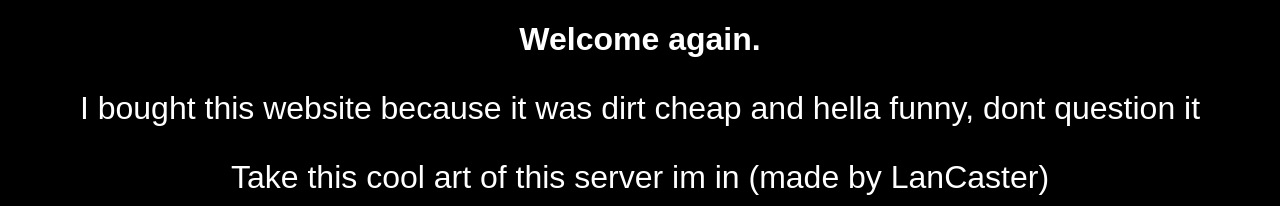
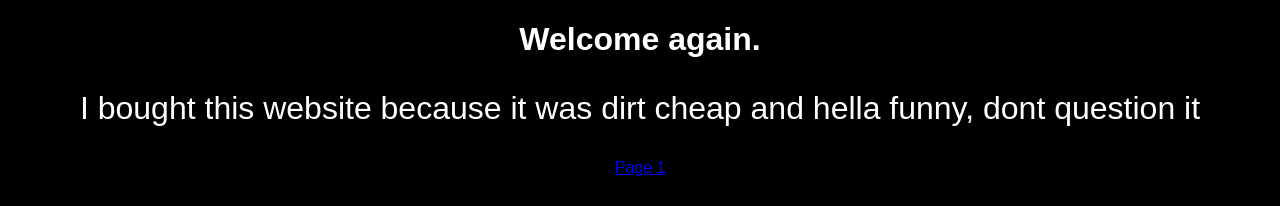
Before and after one commit to Splatube/website, a plain HTML site: page index2.html in a window 1280 px wide. Shown: the top 206 px of the page. Drawn offline with Linux system fonts and the light colour scheme.

Commit message:
Update index2.html

```diff
--- a/index2.html
+++ b/index2.html
@@ -25,6 +25,7 @@
   <h1>Welcome again.</h1>
 
   <p>I bought this website because it was dirt cheap and hella funny, dont question it</p>
+  <a href="index.html">Page 1</a>
   <p>Take this cool art of this server im in (made by LanCaster)</p>
   <img style="width:70%" src="skyforge.png">
 </body>
```
